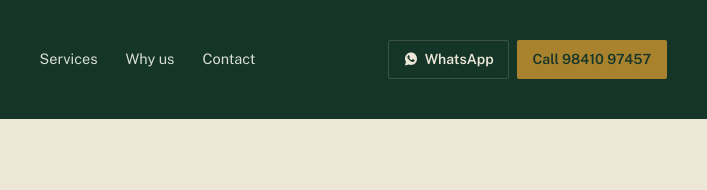
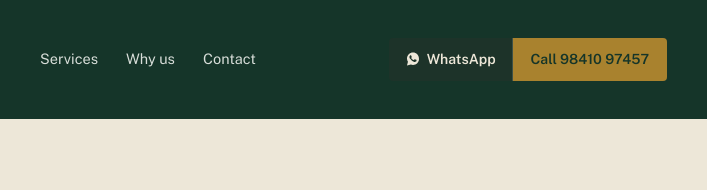
Before and after one commit to Durgajk26/karthipriya-associates, a plain HTML site: page index.html in a window 1280 px wide. Shown: the top 190 px of the page, 485-1192 px from the left. Drawn offline with nearby package versions, Linux system fonts and the light colour scheme.

Commit message:
Add files via upload

```diff
--- a/index.html
+++ b/index.html
@@ -95,35 +95,38 @@
     .brand-text .name{ font-size:19px; }
     .brand-text .tag{ font-size:12.5px; }
   }
+  .header-actions{
+    display:flex; align-items:stretch;
+    border-radius:4px;
+    overflow:hidden;
+  }
   .call-btn{
     background:var(--brass);
     color:var(--green-deep);
     text-decoration:none;
-    padding:8px 14px;
-    border-radius:2px;
+    padding:10px 16px;
     font-size:13px;
     font-weight:600;
     white-space:nowrap;
+    display:flex; align-items:center;
   }
   .call-btn:hover{ background:var(--brass-light); }
-  .header-actions{ display:flex; align-items:center; gap:8px; flex-wrap:wrap; }
   .whatsapp-btn{
     display:flex; align-items:center; gap:6px;
-    background:transparent;
-    border:1px solid #3E5348;
+    background:#1D3329;
     color:var(--paper);
     text-decoration:none;
-    padding:7px 12px;
-    border-radius:2px;
+    padding:10px 14px;
     font-size:13px;
     font-weight:600;
     white-space:nowrap;
+    border-right:1px solid rgba(255,255,255,0.14);
   }
-  .whatsapp-btn:hover{ border-color:var(--brass-light); color:var(--brass-light); }
+  .whatsapp-btn:hover{ color:var(--brass-light); }
   .whatsapp-btn svg{ width:15px; height:15px; flex-shrink:0; }
   @media (min-width:420px){
-    .call-btn{ padding:9px 16px; font-size:14px; }
-    .whatsapp-btn{ padding:8px 14px; font-size:14px; }
+    .call-btn{ padding:11px 18px; font-size:14px; }
+    .whatsapp-btn{ padding:11px 16px; font-size:14px; }
     .whatsapp-btn svg{ width:16px; height:16px; }
   }
 
```
